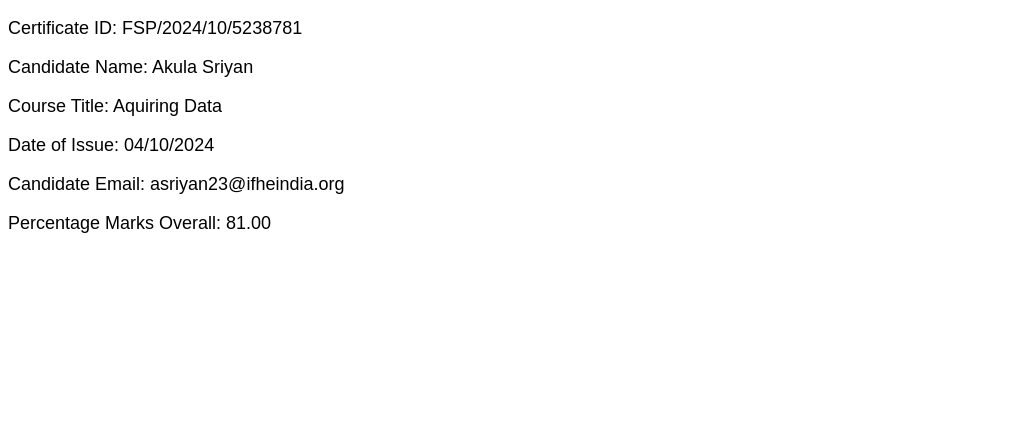
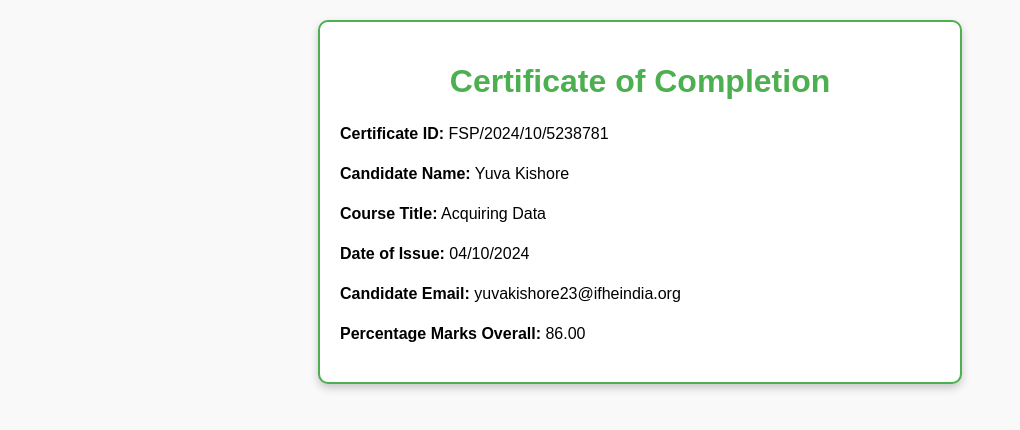
Before and after one commit to inspiration-fun-7467-my-saleforce-sites/akulasriyan, a plain HTML site: page sriyan.html in a window 1280 px wide. Shown: the whole page, without its empty margins (0-1020 px from the left). Drawn offline with Linux system fonts and the light colour scheme.

Commit message:
Update sriyan.html

```diff
--- a/sriyan.html
+++ b/sriyan.html
@@ -3,24 +3,42 @@
 <head>
     <meta charset="UTF-8">
     <meta name="viewport" content="width=device-width, initial-scale=1.0">
-    <title>Certificate of Completion</title>
+    <title>Certificate Of Completion</title>
     <style>
         body {
-            font-family: Arial, Helvetica, sans-serif;
-            font-size: large;
+            font-family: Arial, sans-serif;
+            background-color: #f9f9f9;
+            margin: 0;
+            padding: 20px;
+        }
+        .certificate {
+            border: 2px solid #4CAF50;
+            padding: 20px;
+            background-color: white;
+            border-radius: 10px;
+            box-shadow: 0 4px 8px rgba(0,0,0,0.2);
+            max-width: 600px;
+            margin: auto;
+        }
+        h1 {
+            text-align: center;
+            color: #4CAF50;
+        }
+        p {
+            line-height: 1.5;
         }
     </style>
 </head>
 <body>
-    <div >
-        <div class="content">
-            <p>Certificate ID: FSP/2024/10/5238781</p>
-            <p>Candidate Name: Akula Sriyan</p>
-            <p>Course Title: Aquiring Data</p>
-            <p>Date of Issue: 04/10/2024</p>
-            <p>Candidate Email: asriyan23@ifheindia.org</p>
-            <p>Percentage Marks Overall: 81.00</p>
-        </div>
+    <div class="certificate">
+        <h1>Certificate of Completion</h1>
+        <p><strong>Certificate ID:</strong> FSP/2024/10/5238781</p>
+        <p><strong>Candidate Name:</strong> Yuva Kishore</p>
+        <p><strong>Course Title:</strong> Acquiring Data</p>
+        <p><strong>Date of Issue:</strong> 04/10/2024</p>
+        <p><strong>Candidate Email:</strong> yuvakishore23@ifheindia.org
+        <p><strong>Percentage Marks Overall:</strong> 86.00</p>
+
     </div>
 </body>
 </html>
```
